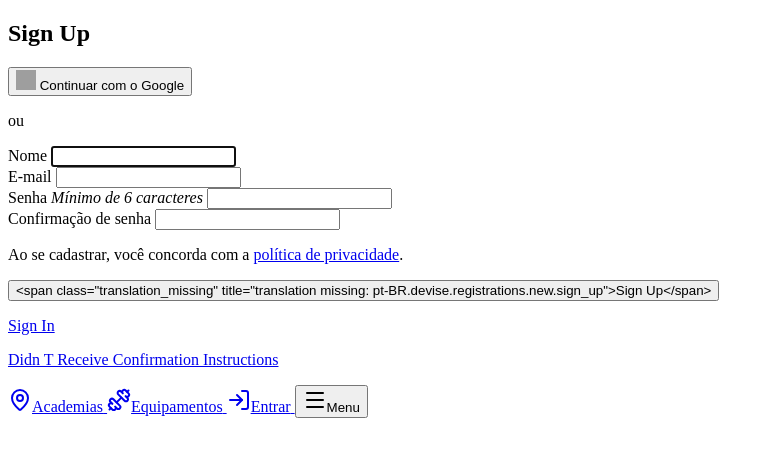
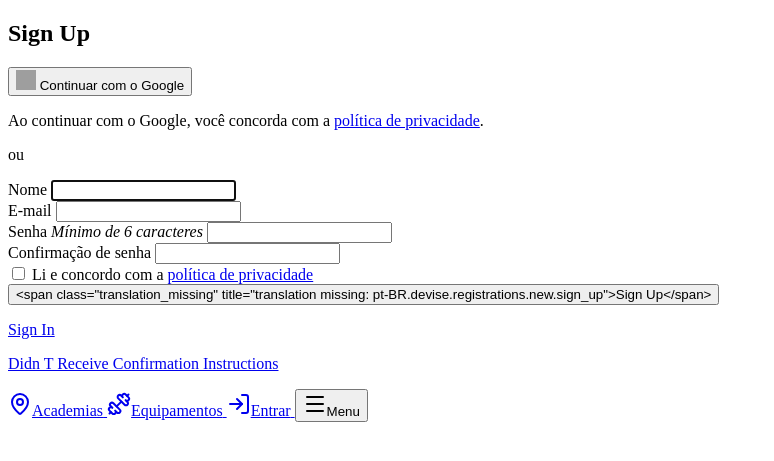
Before and after one commit to Incubadoras-Criativas/territorio-inteligente, a Rails app: page /users/sign_up in a window 1280 px wide. Shown: the part 26-487 px from the top of the page, without its empty margins (0-774 px from the left). Run offline with Rails 7, Linux system fonts and the light colour scheme; parts of the project's set-up code (start-up, migrations or seed data) failed here and were passed over; some libraries are stand-ins or nearby versions; grey boxes are pictures that could not be loaded.

Commit message:
Aceite da política de privacidade

```diff
--- a/app/controllers/application_controller.rb
+++ b/app/controllers/application_controller.rb
@@ -14,6 +14,6 @@ class ApplicationController < ActionController::Base
   protected
 
   def configure_permitted_parameters
-    devise_parameter_sanitizer.permit(:sign_up, keys: [ :nome ])
+    devise_parameter_sanitizer.permit(:sign_up, keys: [ :nome, :aceite_privacidade ])
   end
 end
--- a/app/views/devise/registrations/new.html.erb
+++ b/app/views/devise/registrations/new.html.erb
@@ -27,9 +27,15 @@
     <%= f.password_field :password_confirmation, autocomplete: "new-password" %>
   </div>
 
+  <div class="campo">
+    <%= f.check_box :aceite_privacidade, required: true %>
+    <%= f.label :aceite_privacidade do %>
+      Li e concordo com a <%= link_to "política de privacidade", privacidade_path, target: "_blank" %>
+    <% end %>
+    <%= f.erro_de :aceite_privacidade %>
+  </div>
+
   <%= f.erros_restantes %>
-
-  <p class="dica">Ao se cadastrar, você concorda com a <%= link_to "política de privacidade", privacidade_path %>.</p>
 
   <div class="actions">
     <%= f.submit t('.sign_up') %>
--- a/app/views/devise/shared/_google.html.erb
+++ b/app/views/devise/shared/_google.html.erb
@@ -4,6 +4,7 @@
     <%= image_tag "google-g.svg", alt: "", width: 20, height: 20 %>
     <span>Continuar com o Google</span>
   <% end %>
+  <p class="dica">Ao continuar com o Google, você concorda com a <%= link_to "política de privacidade", privacidade_path, target: "_blank" %>.</p>
 
   <p class="divisor">ou</p>
 <% end %>
--- a/config/locales/pt-BR.yml
+++ b/config/locales/pt-BR.yml
@@ -19,6 +19,7 @@ pt-BR:
         nome: "Nome"
         login: "Identificador"
         avatar: "Avatar"
+        aceite_privacidade: "A política de privacidade"
       equipamento:
         nome: "Nome"
         slug: "Endereço"
--- /dev/null
+++ b/db/migrate/20261115210127_add_privacidade_aceita_em_to_users.rb
@@ -0,0 +1,5 @@
+class AddPrivacidadeAceitaEmToUsers < ActiveRecord::Migration[8.1]
+  def change
+    add_column :users, :privacidade_aceita_em, :datetime
+  end
+end
```
Also changed, not shown: app/models/user.rb (+8 -0 lines), test/models/user_test.rb (+15 -2 lines), db/schema.rb.
